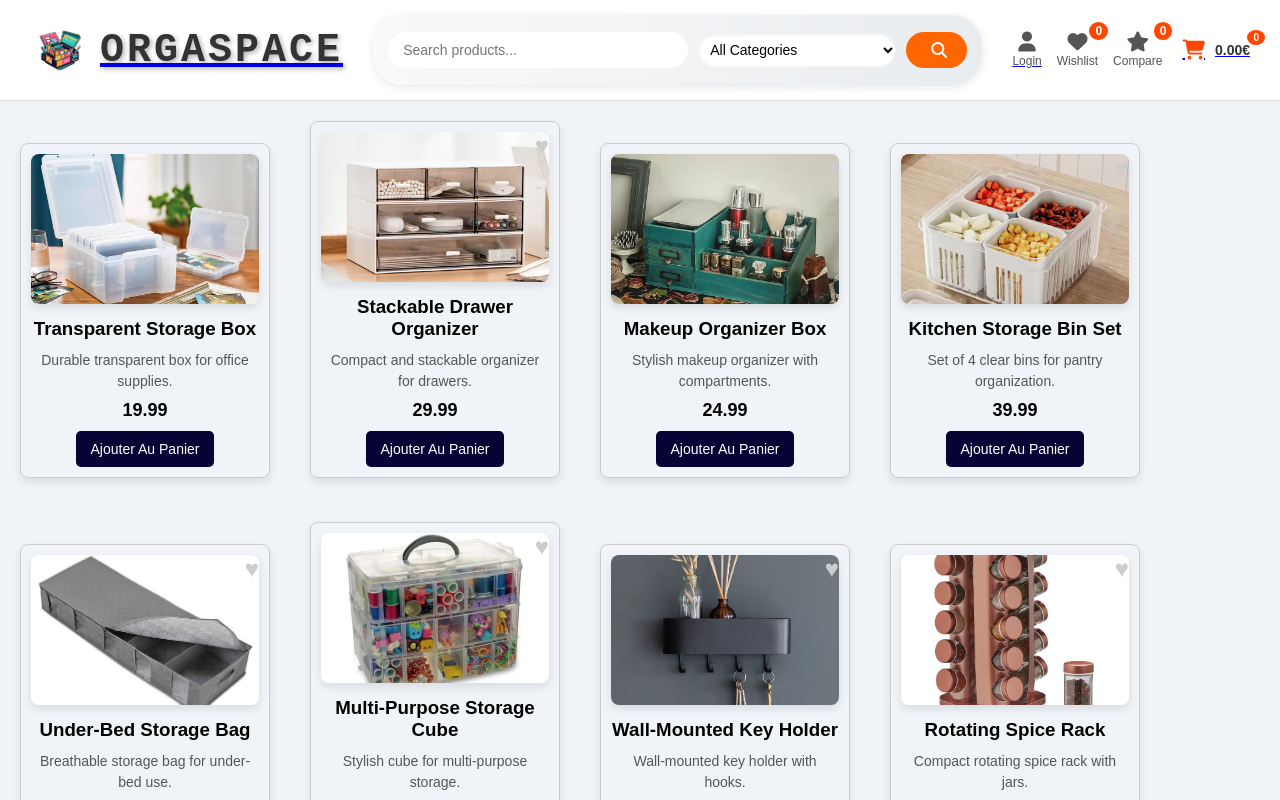
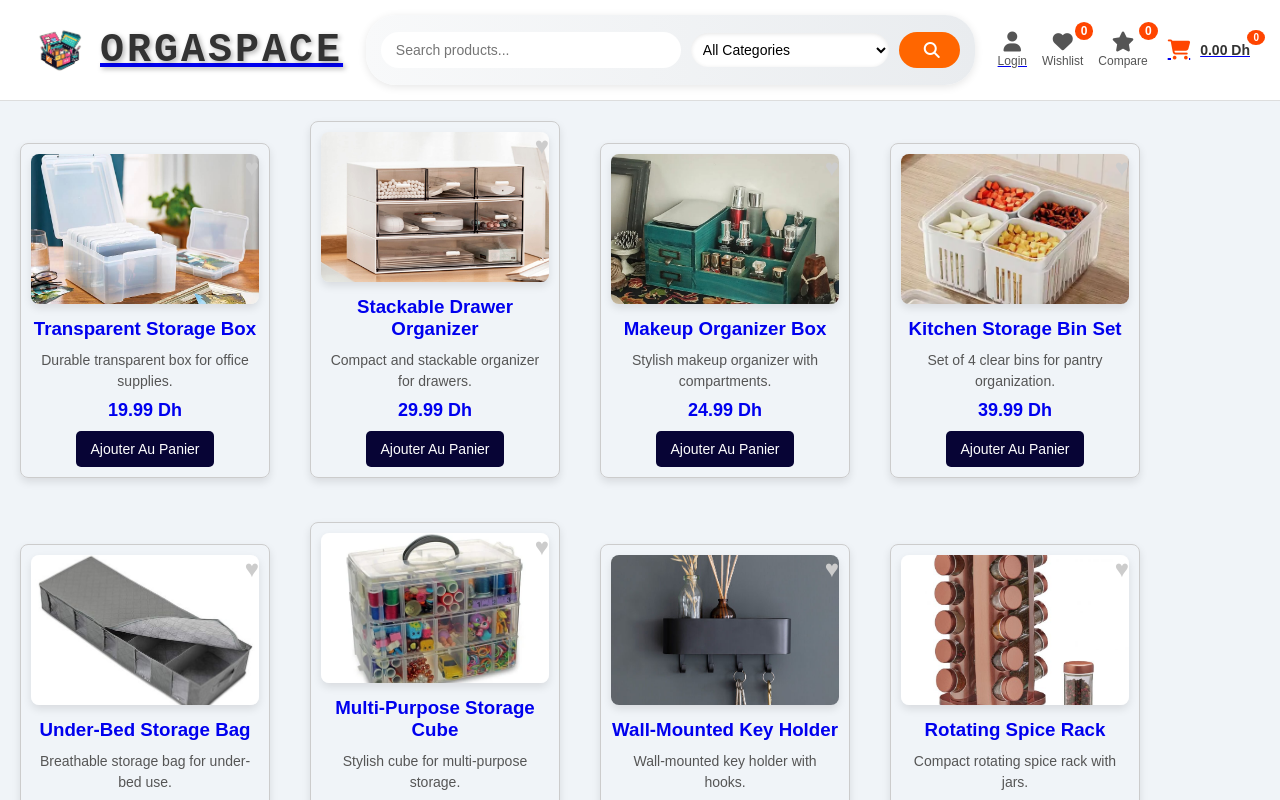
Before and after one commit to ydxj/ecommerce-website, a React (Create React App) app: page /products in a window 1280 px wide. Shown: the top 800 px of the page. Built offline with nearby package versions, Linux system fonts and the light colour scheme.

Commit message:
Fix Some problems

```diff
--- a/src/components/Navbar/index.js
+++ b/src/components/Navbar/index.js
@@ -63,7 +63,7 @@ const Navbar = () => {
         <Link to={`/cart`}>
           <div className="cart">
             <i className="fas fa-shopping-cart"></i>
-            <span>0.00€</span>
+            <span>0.00 Dh</span>
             <span className="badge">0</span>
           </div>
         </Link>
--- a/src/components/ProductCard/index.js
+++ b/src/components/ProductCard/index.js
@@ -1,5 +1,6 @@
 import React, { useState } from 'react';
 import './card.css';
+import { Link } from 'react-router-dom';
 
 const Card = (props) => {
   const products = props.items;
@@ -12,11 +13,13 @@ const Card = (props) => {
   return (
     <div className="card-container">
       <div className="card">
-        <img src={products.images[0]} alt="Product" />
-        <h3>{products.name}</h3>
-        <p>{products.short_description}</p>
-        <h6>{products.price}</h6>
-        <button>Ajouter Au Panier</button>
+        <Link style={{textDecoration:'none'}} to={`/products/${products.id}`}>
+          <img src={products.images[0]} alt="Product" />
+          <h3>{products.name}</h3>
+          <p>{products.short_description}</p>
+          <h6>{products.price} Dh</h6>
+          <button>Ajouter Au Panier</button>
+        </Link>
         <span
           className={`heart ${liked ? 'liked' : ''}`}
           onClick={handleHeartClick}
```
